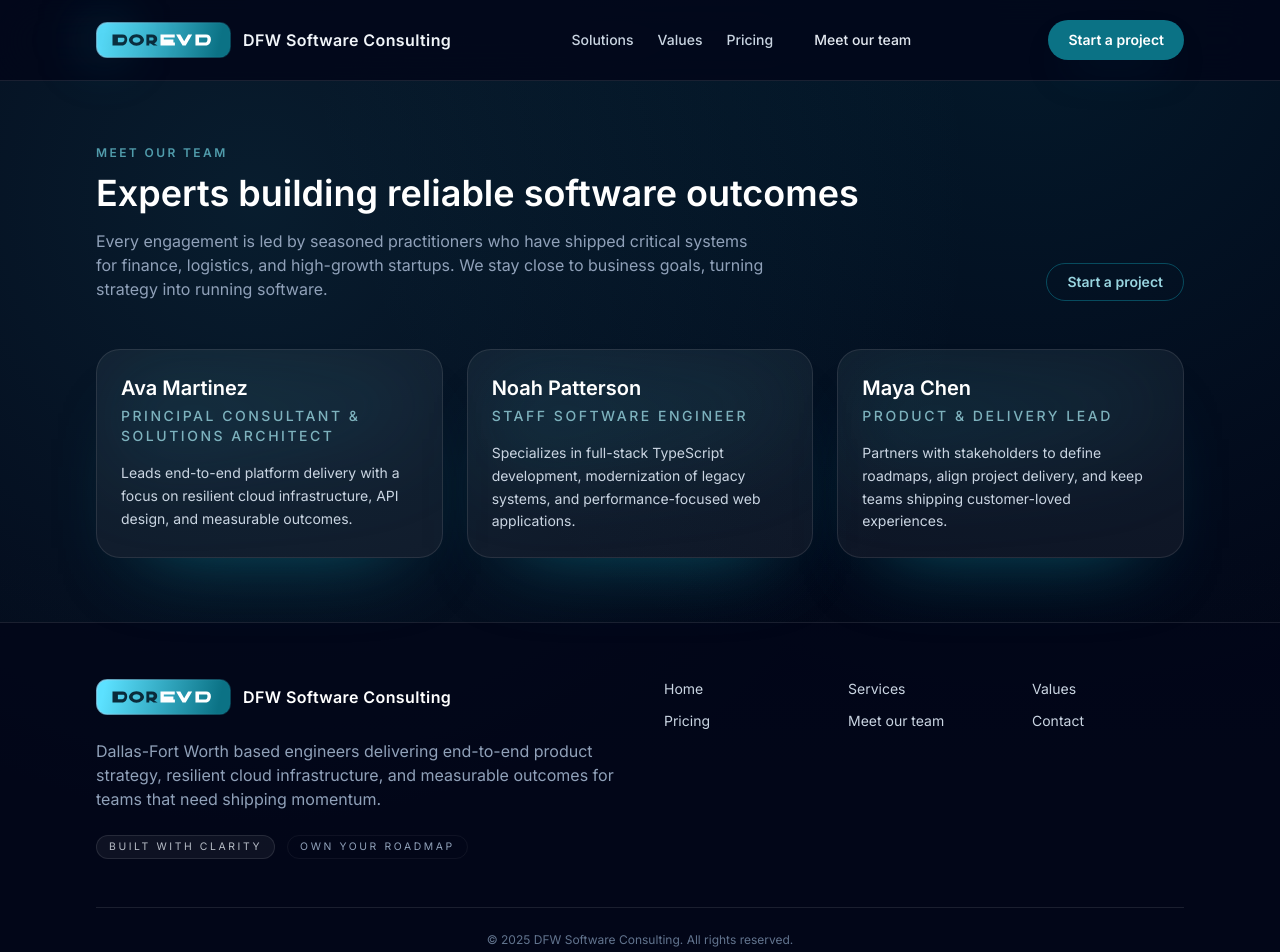
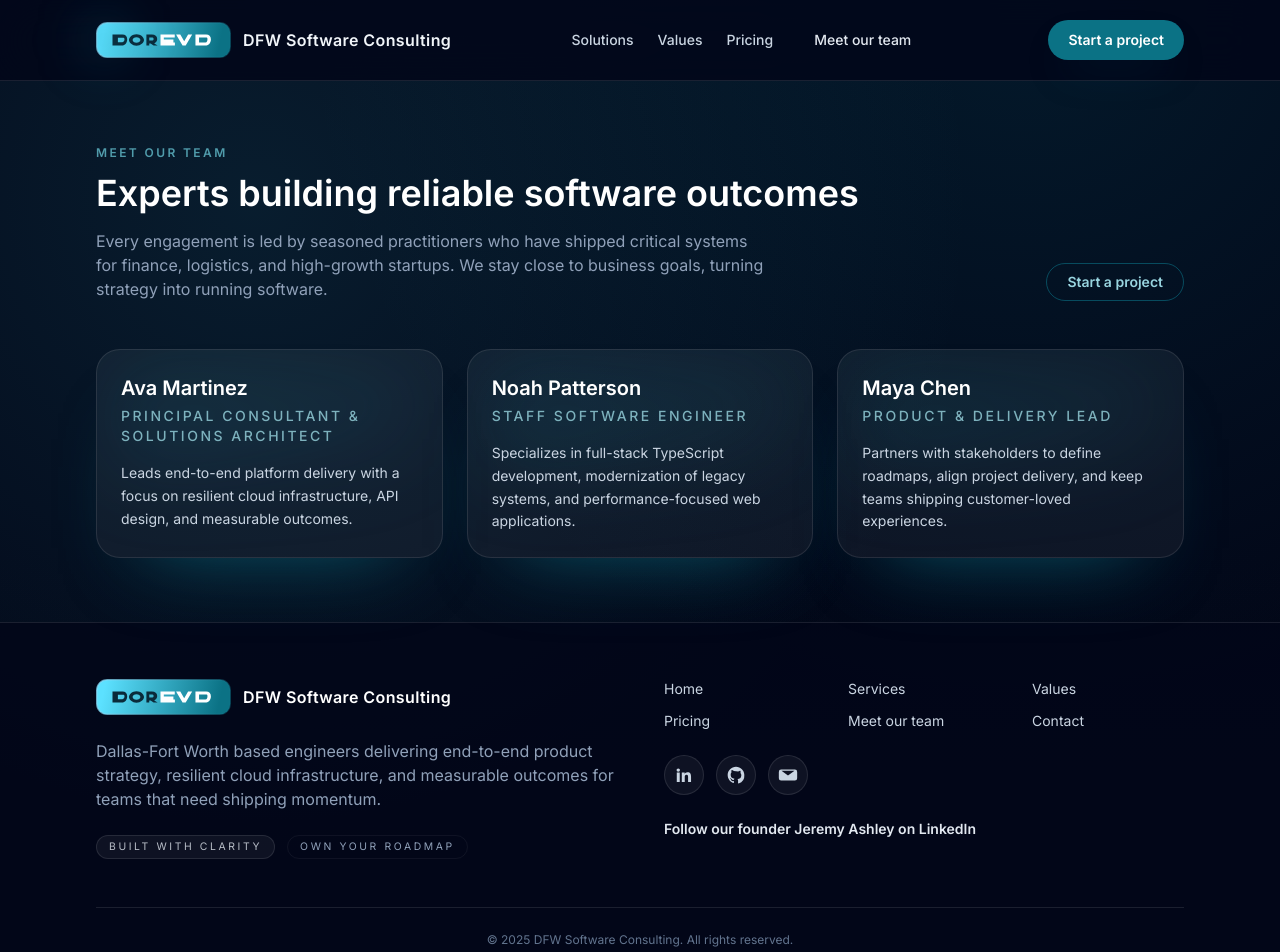
Before and after one commit to DFW-Software-Consulting/dfwsc2.0, a React (Vite) app in the folder front/: page /team in a window 1280 px wide. Shown: the top 952 px of the page. Built offline with nearby package versions, Linux system fonts and the light colour scheme.

Commit message:
Simplify footer founder callout

```diff
--- a/front/src/components/Footer.jsx
+++ b/front/src/components/Footer.jsx
@@ -1,4 +1,37 @@
 import { Link } from 'react-router-dom'
+
+const socialLinks = [
+  {
+    name: 'LinkedIn',
+    href: 'https://www.linkedin.com/company/dfw-software-consulting',
+    icon: (
+      <svg viewBox="0 0 24 24" aria-hidden="true" className="h-5 w-5 fill-current">
+        <path d="M20.447 20.452h-3.554v-5.569c0-1.328-.024-3.037-1.852-3.037-1.853 0-2.137 1.447-2.137 2.941v5.665H9.35V9h3.414v1.561h.048c.476-.9 1.637-1.85 3.37-1.85 3.602 0 4.268 2.371 4.268 5.455zm-15.34-12.27a2.062 2.062 0 1 1 .002-4.124 2.062 2.062 0 0 1-.002 4.124zm1.779 12.27H3.33V9h3.556z" />
+      </svg>
+    ),
+  },
+  {
+    name: 'GitHub',
+    href: 'https://github.com/dfwsoftwareconsulting',
+    icon: (
+      <svg viewBox="0 0 24 24" aria-hidden="true" className="h-5 w-5 fill-current">
+        <path
+          fillRule="evenodd"
+          d="M12 2C6.477 2 2 6.484 2 12.012c0 4.422 2.865 8.166 6.839 9.49.5.091.682-.217.682-.482 0-.237-.009-.868-.014-1.703-2.782.605-3.369-1.342-3.369-1.342-.454-1.156-1.11-1.465-1.11-1.465-.908-.62.069-.608.069-.608 1.004.07 1.532 1.032 1.532 1.032.892 1.53 2.341 1.088 2.91.833.091-.647.35-1.088.636-1.339-2.22-.253-4.555-1.113-4.555-4.951 0-1.093.39-1.988 1.029-2.688-.103-.253-.446-1.272.098-2.65 0 0 .84-.269 2.75 1.026A9.544 9.544 0 0 1 12 7.5a9.53 9.53 0 0 1 2.504.337c1.909-1.295 2.748-1.026 2.748-1.026.546 1.378.203 2.397.1 2.65.64.7 1.027 1.595 1.027 2.688 0 3.848-2.339 4.695-4.566 4.944.359.31.678.92.678 1.856 0 1.338-.012 2.418-.012 2.747 0 .268.18.58.688.48A10.02 10.02 0 0 0 22 12.012C22 6.484 17.523 2 12 2"
+        />
+      </svg>
+    ),
+  },
+  {
+    name: 'Email',
+    href: 'mailto:dfwsoftwareconsulting@gmail.com',
+    icon: (
+      <svg viewBox="0 0 24 24" aria-hidden="true" className="h-5 w-5 fill-current">
+        <path d="M3.75 5.5A2.75 2.75 0 0 0 1 8.25v7.5A2.75 2.75 0 0 0 3.75 18.5h16.5A2.75 2.75 0 0 0 23 15.75v-7.5A2.75 2.75 0 0 0 20.25 5.5zm.433 1.5h15.634L12 12.568zM2.5 9.014v6.736a1.75 1.75 0 0 0 1.75 1.75h16.5a1.75 1.75 0 0 0 1.75-1.75V9.014l-9.407 6.333a1 1 0 0 1-1.086 0z" />
+      </svg>
+    ),
+  },
+]
 
 export default function Footer() {
   const year = new Date().getFullYear()
@@ -30,13 +63,37 @@ export default function Footer() {
             </div>
 
             {/* Right: Navigation */}
-            <nav className="flex-1 grid grid-cols-2 sm:grid-cols-3 gap-y-3 gap-x-8 text-sm text-slate-300">
+            <nav className="flex-1 space-y-6 text-sm text-slate-300">
+              <div className="grid grid-cols-2 gap-y-3 gap-x-8 sm:grid-cols-3">
                 <Link to="/" className="transition-colors hover:text-white">Home</Link>
                 <Link to="/" state={{ scrollTo: 'services' }} className="transition-colors hover:text-white">Services</Link>
                 <Link to="/" state={{ scrollTo: 'values' }} className="transition-colors hover:text-white">Values</Link>
                 <Link to="/pricing" className="transition-colors hover:text-white">Pricing</Link>
                 <Link to="/team" className="transition-colors hover:text-white">Meet our team</Link>
                 <Link to="/" state={{ scrollTo: 'contact' }} className="transition-colors hover:text-white">Contact</Link>
+              </div>
+              <div className="flex flex-wrap items-center gap-3">
+                {socialLinks.map((link) => (
+                  <a
+                    key={link.name}
+                    href={link.href}
+                    target={link.href.startsWith('http') ? '_blank' : undefined}
+                    rel={link.href.startsWith('http') ? 'noreferrer' : undefined}
+                    className="group inline-flex h-10 w-10 items-center justify-center rounded-full border border-white/10 bg-white/5 text-slate-300 transition hover:-translate-y-0.5 hover:border-white/20 hover:text-white"
+                    aria-label={link.name}
+                  >
+                    {link.icon}
+                  </a>
+                ))}
+              </div>
+              <a
+                href="https://www.linkedin.com/in/jeremyashley/"
+                target="_blank"
+                rel="noreferrer"
+                className="block text-sm font-semibold text-slate-200 transition hover:text-white"
+              >
+                Follow our founder Jeremy Ashley on LinkedIn
+              </a>
             </nav>
           </div>
 
```
Lines whose indentation alone changed are shown as unchanged.
